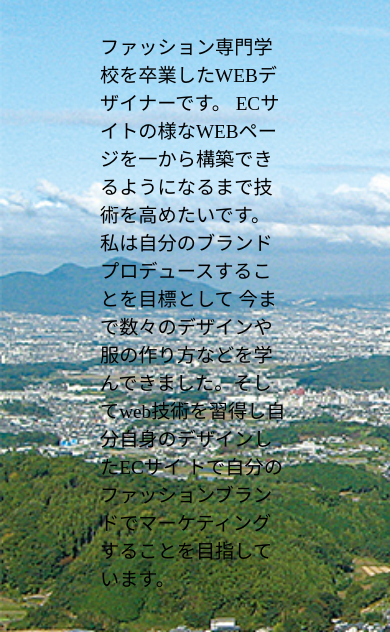
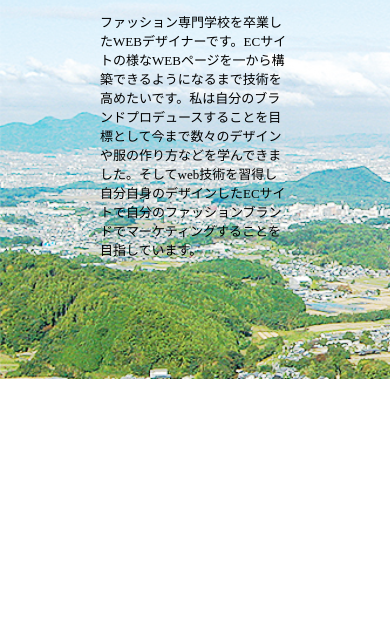
Before and after one commit to koukiogata/koukiogata.github.io, a plain HTML site: page index.html in a window 390 px wide. Shown: the part 247-879 px from the top of the page. After the commit the page ends 844 px from the top, so only its background shows below. Drawn offline with Linux system fonts and the light colour scheme.

Commit message:
portfolio更新　2023/6/25
トップページ/wroks/

```diff
--- a/index.html
+++ b/index.html
@@ -38,11 +38,7 @@
                 </div>
                 <div class="container">
                     <p class="about">
-                        ファッション専門学校を卒業したWEBデザイナーです。
-                        ECサイトの様なWEBページを一から構築できるようになるまで技術を高めたいです。
-                        私は自分のブランドプロデュースすることを目標として
-                        今まで数々のデザインや服の作り方などを学んできました。そしてweb技術を習得し自分自身のデザインしたECサイ
-                        トで自分のファッションブランドでマーケティングすることを目指しています。</br>
+                        ファッション専門学校を卒業したWEBデザイナーです。ECサイトの様なWEBページを一から構築できるようになるまで技術を高めたいです。私は自分のブランドプロデュースすることを目標として今まで数々のデザインや服の作り方などを学んできました。そしてweb技術を習得し自分自身のデザインしたECサイトで自分のファッションブランドでマーケティングすることを目指しています。
                     <p class="desc">
                     </p>
                 </div>
--- a/style.css
+++ b/style.css
@@ -14,6 +14,8 @@ body {
     background-repeat: no-repeat;
     background-size: cover;
     height: 100vh;
+    background-color: #c7c7c7;
+   background-blend-mode: hard-light
 }
 
 .world {
@@ -96,7 +98,7 @@ img {
 
 .about {
     text-align: left;
-    font-weight: 200;
+    font-weight: 400;
     font-size: larger;
 }
 
@@ -117,15 +119,16 @@ img {
         height: 100%;
         background-repeat: no-repeat;
         background-size: cover;
+        background-color: #c7c7c7;
+        background-blend-mode: hard-light;
     }
     .container {
-        padding: 40px 100px;
+        padding: 20px 100px 120px;
     }
 
     .about {
-        text-align: center;
-        font-weight: 100;
-        font-size: larger;
+        font-weight: 400;
+        font-size:small;
     }
 
     .abuot br {
```
